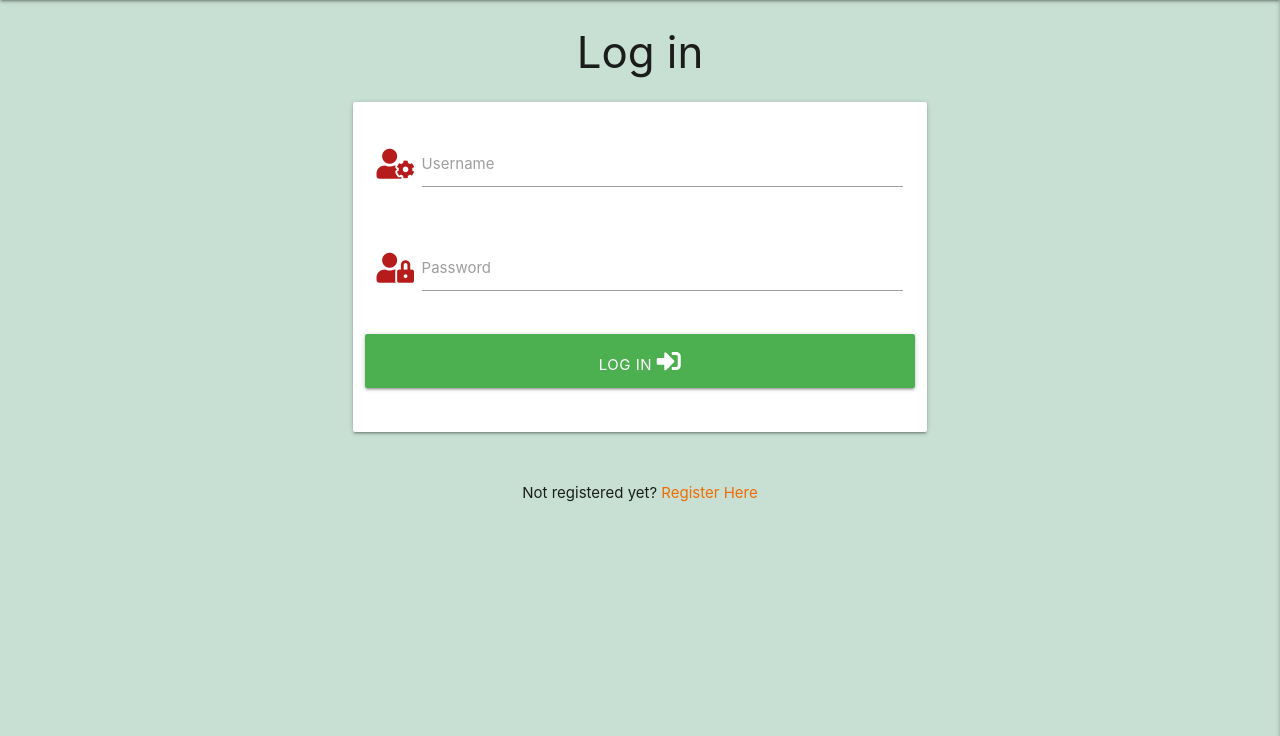
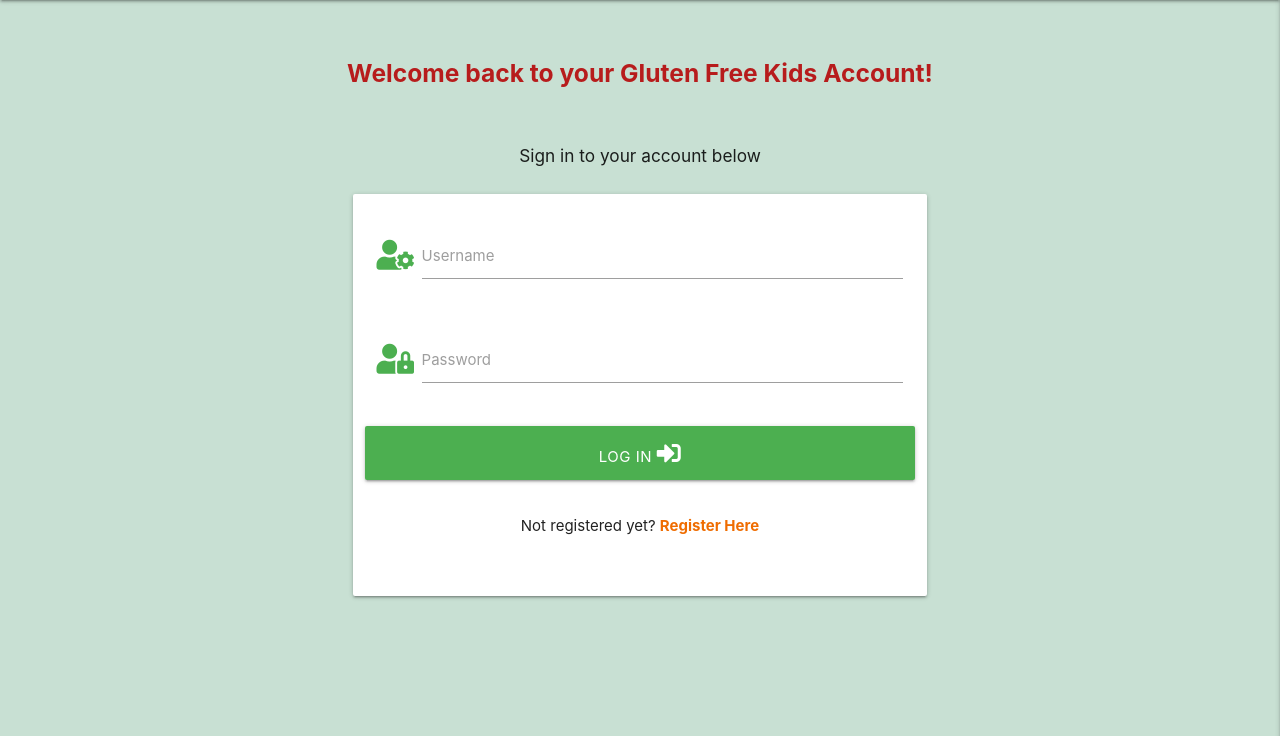
Before and after one commit to EDavies2020/GFRecipes_MS3, a Flask app: page /login in a window 1280 px wide. Shown: the part 64-800 px from the top of the page. Run offline with Flask 2, Linux system fonts and the light colour scheme; some libraries are stand-ins or nearby versions.

Commit message:
register & login pages changes to css

```diff
--- a/static/css/style.css
+++ b/static/css/style.css
@@ -19,7 +19,7 @@ body {
 /* recipes page */
 /* carousel */
 #carousel-auto {
-    margin-top: 40px;
+    margin-top: 60px;
 }
 .welcome-header {
     margin-bottom: 20px;
@@ -60,12 +60,12 @@ body {
 .add-button a {
     color: white;
 }
-/* register page */
-.reg-intro {
-    margin-top: 40px;
+/* register page/Log in page */
+.login-intro {
+    margin-top: 60px;
     margin-bottom: 20px;
 }
-.reg-button {
+.login-button {
     margin-top: 0px;
     margin-bottom: 20px;
 }
--- a/templates/login.html
+++ b/templates/login.html
@@ -1,15 +1,15 @@
 {% extends "base.html" %}
 {% block content %}
 
-<h3 class="center-align">Log in</h3>
-
+<h5 class="login-intro red-text text-darken-4 center-align"><b>Welcome back to your Gluten Free Kids Account!</b></h5>
+<h6 class="login-intro center-align">Sign in to your account below</h6>
 <div class="row">
     <form class="col s12 m8 offset-m2" method="POST" action="{{ url_for('login') }}">
         <div class="card-panel">
             <!-- username -->
             <div class="row">
                 <div class="input-field col s12">
-                    <i class="fas fa-user-cog prefix red-text text-darken-4"></i>
+                    <i class="fas fa-user-cog prefix green-text text-green darken-2"></i>
                     <input id="username" name="username" type="text" minlength="5"
                      maxlength="15" pattern="^[a-zA-Z0-9]{5,15}$" class="validate" required>
                     <label for="username">Username</label>
@@ -18,7 +18,7 @@
             <!-- passowrd -->
             <div class="row">
                 <div class="input-field col s12">
-                    <i class="fas fa-user-lock prefix red-text text-darken-4"></i>
+                    <i class="fas fa-user-lock prefix green-text text-green darken-2"></i>
                     <input id="password" name="password" type="password" minlength="5"
                     maxlength="15" pattern="^[a-zA-Z0-9]{5,15}$" class="validate" required>
                     <label for="password">Password</label>
@@ -26,18 +26,17 @@
             </div>
             <!-- log in -->
             <div class="row">
-                <button type="submit" class="col s12 btn-large green text-shadow">
+                <button type="submit" class="login-button col s12 btn-large green text-shadow">
                     Log in <i class="fas fa-sign-in-alt"></i>
                 </button>
+                <div class="col s12">
+                    <p class="center-align">
+                        Not registered yet?
+                        <a href="{{ url_for('register') }}" class="orange-text text-darken-3"><b>Register Here</b></a></>
+                </div>
             </div>
         </div>
     </form>
 </div>
-<div class="row">
-    <div class="col s12">
-        <p class="center-align">
-            Not registered yet? <a href="{{ url_for('register') }}" class="orange-text text-darken-3">Register Here</a></>
-    </div>
-</div>
 
 {% endblock %}
```
Also changed, not shown: templates/recipes.html (+4 -4 lines), templates/register.html (+5 -7 lines).
